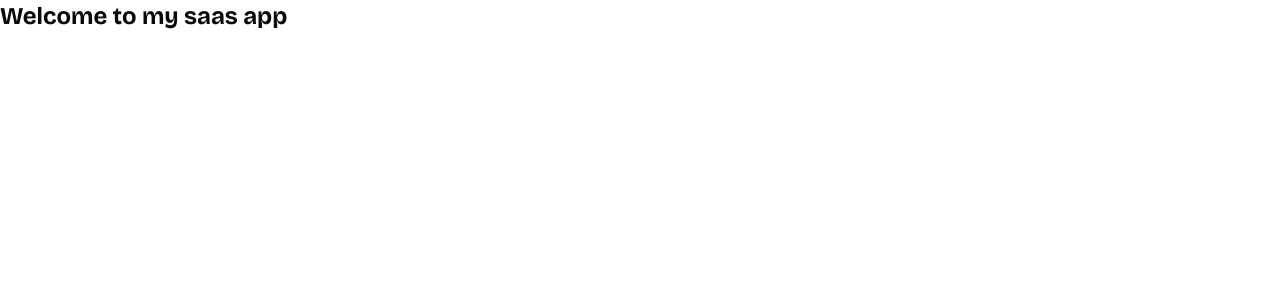
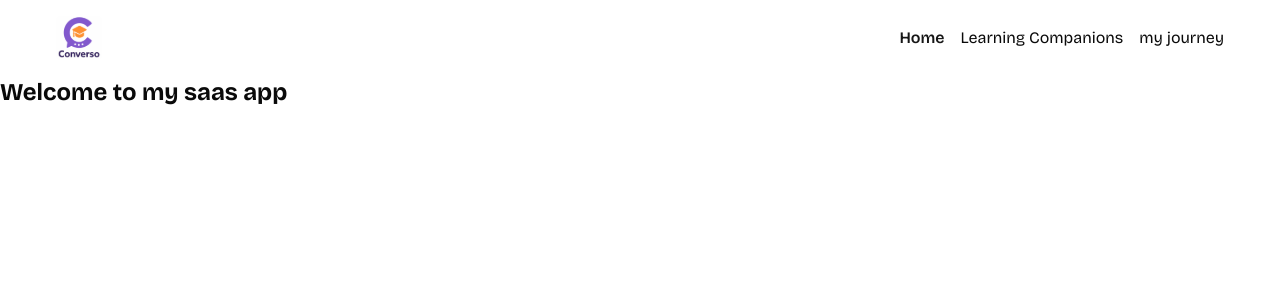
Before and after one commit to Kero2004-A/saas_app, a Next.js app: page / in a window 1280 px wide. Shown: the top 300 px of the page. Built offline with nearby package versions, Linux system fonts and the light colour scheme.

Commit message:
Add Navbar and Navitems components; update layout and dependencies

```diff
--- a/app/layout.tsx
+++ b/app/layout.tsx
@@ -2,6 +2,7 @@ import type { Metadata } from "next";
 import { Bricolage_Grotesque, Geist } from "next/font/google";
 import "./globals.css";
 import { cn } from "@/lib/utils";
+import Navbar from "@/components/Navbar";
 
 const geist = Geist({subsets:['latin'],variable:'--font-sans'});
 
@@ -22,7 +23,10 @@ export default function RootLayout({
 }>) {
   return (
     <html lang="en" className={cn("font-sans", geist.variable)}>
-      <body className={`${bricolage.variable} antialiased`}>{children}</body>
+
+      <body className={`${bricolage.variable} antialiased`}>
+        <Navbar/>
+        {children}</body>
     </html>
   );
 }
--- /dev/null
+++ b/components/Navbar.tsx
@@ -0,0 +1,22 @@
+import Link from 'next/link'
+import Image from 'next/image'
+import Navitems from './Navitems'
+const Navbar = () => {
+  return (
+   <nav className="navbar">
+<Link href="/">
+<div className="flex items-center gap-2.5 cursor-pointer">
+    <Image src="/images/logo.svg" alt="Logo"
+     width={46} height={44} />
+
+</div>
+</Link>
+<div className="flex items-center gap-8">
+    <Navitems />
+
+  </div>
+   </nav>
+  )
+}
+
+export default Navbar
--- /dev/null
+++ b/components/Navitems.tsx
@@ -0,0 +1,30 @@
+'use client'
+import Link from 'next/link'
+import { usePathname } from 'next/navigation'
+import { cn } from '@/lib/utils'
+
+const navitems = [
+    {label: 'Home',href: '/'},
+    {label: 'Learning Companions',href: '/learning-companions'},
+    {label: 'my journey',href: '/my-journey'}, ]
+
+const Navitems = () => {
+
+const pathname =usePathname();
+
+  return (
+  <nav className="flex items-center gap-4">
+
+
+{navitems.map(({label,href}) => (
+  <Link key={label} href={href}
+  className={cn(pathname === href && 'text-primary font-semibold' )}    >
+    {label}
+  </Link>
+))}
+
+  </nav>
+  )
+}
+
+export default Navitems
--- /dev/null
+++ b/components/ui/avatar.tsx
@@ -0,0 +1,108 @@
+"use client"
+
+import * as React from "react"
+import { Avatar as AvatarPrimitive } from "@base-ui/react/avatar"
+import { cn } from "cn"
+
+function Avatar({
+  className,
+  size = "default",
+  ...props
+}: AvatarPrimitive.Root.Props & {
+  size?: "default" | "sm" | "lg"
+}) {
+  return (
+    <AvatarPrimitive.Root
+      data-slot="avatar"
+      data-size={size}
+      className={cn(
+        "group/avatar relative flex size-8 shrink-0 rounded-full select-none after:absolute after:inset-0 after:rounded-full after:border after:border-border after:mix-blend-darken data-[size=lg]:size-10 data-[size=sm]:size-6 dark:after:mix-blend-lighten",
+        className
+      )}
+      {...props}
+    />
+  )
+}
+
+function AvatarImage({ className, ...props }: AvatarPrimitive.Image.Props) {
+  return (
+    <AvatarPrimitive.Image
+      data-slot="avatar-image"
+      className={cn(
+        "aspect-square size-full rounded-full object-cover",
+        className
+      )}
+      {...props}
+    />
+  )
+}
+
+function AvatarFallback({
+  className,
+  ...props
+}: AvatarPrimitive.Fallback.Props) {
+  return (
+    <AvatarPrimitive.Fallback
+      data-slot="avatar-fallback"
+      className={cn(
+        "flex size-full items-center justify-center rounded-full bg-muted text-sm text-muted-foreground group-data-[size=sm]/avatar:text-xs",
+        className
+      )}
+      {...props}
+    />
+  )
+}
+
+function AvatarBadge({ className, ...props }: React.ComponentProps<"span">) {
+  return (
+    <span
+      data-slot="avatar-badge"
+      className={cn(
+        "absolute right-0 bottom-0 z-10 inline-flex items-center justify-center rounded-full bg-primary text-primary-foreground bg-blend-color ring-2 ring-background select-none",
+        "group-data-[size=sm]/avatar:size-2 group-data-[size=sm]/avatar:[&>svg]:hidden",
+        "group-data-[size=default]/avatar:size-2.5 group-data-[size=default]/avatar:[&>svg]:size-2",
+        "group-data-[size=lg]/avatar:size-3 group-data-[size=lg]/avatar:[&>svg]:size-2",
+        className
+      )}
+      {...props}
+    />
+  )
+}
+
+function AvatarGroup({ className, ...props }: React.ComponentProps<"div">) {
+  return (
+    <div
+      data-slot="avatar-group"
+      className={cn(
+        "group/avatar-group flex -space-x-2 *:data-[slot=avatar]:ring-2 *:data-[slot=avatar]:ring-background",
+        className
+      )}
+      {...props}
+    />
+  )
+}
+
+function AvatarGroupCount({
+  className,
+  ...props
+}: React.ComponentProps<"div">) {
+  return (
+    <div
+      data-slot="avatar-group-count"
+      className={cn(
+        "relative flex size-8 shrink-0 items-center justify-center rounded-full bg-muted text-sm text-muted-foreground ring-2 ring-background group-has-data-[size=lg]/avatar-group:size-10 group-has-data-[size=sm]/avatar-group:size-6 [&>svg]:size-4 group-has-data-[size=lg]/avatar-group:[&>svg]:size-5 group-has-data-[size=sm]/avatar-group:[&>svg]:size-3",
+        className
+      )}
+      {...props}
+    />
+  )
+}
+
+export {
+  Avatar,
+  AvatarImage,
+  AvatarFallback,
+  AvatarGroup,
+  AvatarGroupCount,
+  AvatarBadge,
+}
--- a/package.json
+++ b/package.json
@@ -12,6 +12,7 @@
     "@base-ui/react": "^1.8.0",
     "class-variance-authority": "^0.7.1",
     "cn": "^0.3.0",
+    "lucide": "^1.45.0",
     "lucide-react": "^1.45.0",
     "next": "16.3.5",
     "react": "19.2.8",
```
Also changed, not shown: 1 other file (tests, documents, lock files or other folders).
